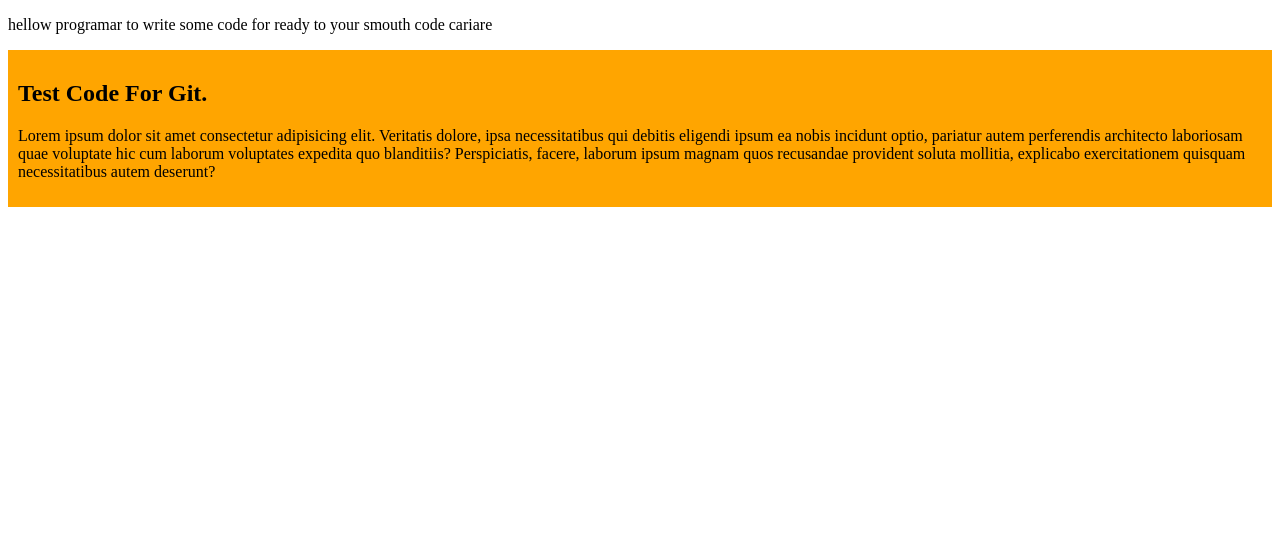
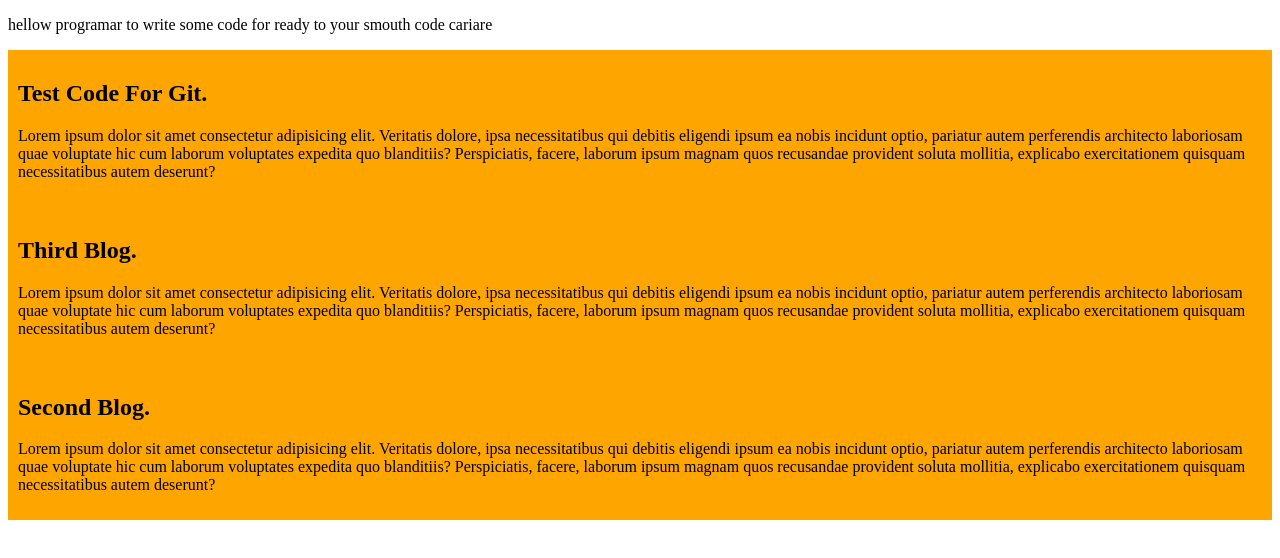
Before and after one commit to aburayhanroni/second-repo, a plain HTML site: page index.html in a window 1280 px wide. Drawn offline with Linux system fonts and the light colour scheme.

Commit message:
add a new blog

```diff
--- a/index.html
+++ b/index.html
@@ -12,5 +12,13 @@
         <h2>Test Code For Git.</h2>
         <p>Lorem ipsum dolor sit amet consectetur adipisicing elit. Veritatis dolore, ipsa necessitatibus qui debitis eligendi ipsum ea nobis incidunt optio, pariatur autem perferendis architecto laboriosam quae voluptate hic cum laborum voluptates expedita quo blanditiis? Perspiciatis, facere, laborum ipsum magnam quos recusandae provident soluta mollitia, explicabo exercitationem quisquam necessitatibus autem deserunt?</p>
     </div>
+    <div>
+        <h2>Third Blog.</h2>
+        <p>Lorem ipsum dolor sit amet consectetur adipisicing elit. Veritatis dolore, ipsa necessitatibus qui debitis eligendi ipsum ea nobis incidunt optio, pariatur autem perferendis architecto laboriosam quae voluptate hic cum laborum voluptates expedita quo blanditiis? Perspiciatis, facere, laborum ipsum magnam quos recusandae provident soluta mollitia, explicabo exercitationem quisquam necessitatibus autem deserunt?</p>
+    </div>
+    <div>
+        <h2>Second Blog.</h2>
+        <p>Lorem ipsum dolor sit amet consectetur adipisicing elit. Veritatis dolore, ipsa necessitatibus qui debitis eligendi ipsum ea nobis incidunt optio, pariatur autem perferendis architecto laboriosam quae voluptate hic cum laborum voluptates expedita quo blanditiis? Perspiciatis, facere, laborum ipsum magnam quos recusandae provident soluta mollitia, explicabo exercitationem quisquam necessitatibus autem deserunt?</p>
+    </div>
 </body>
 </html>
```
